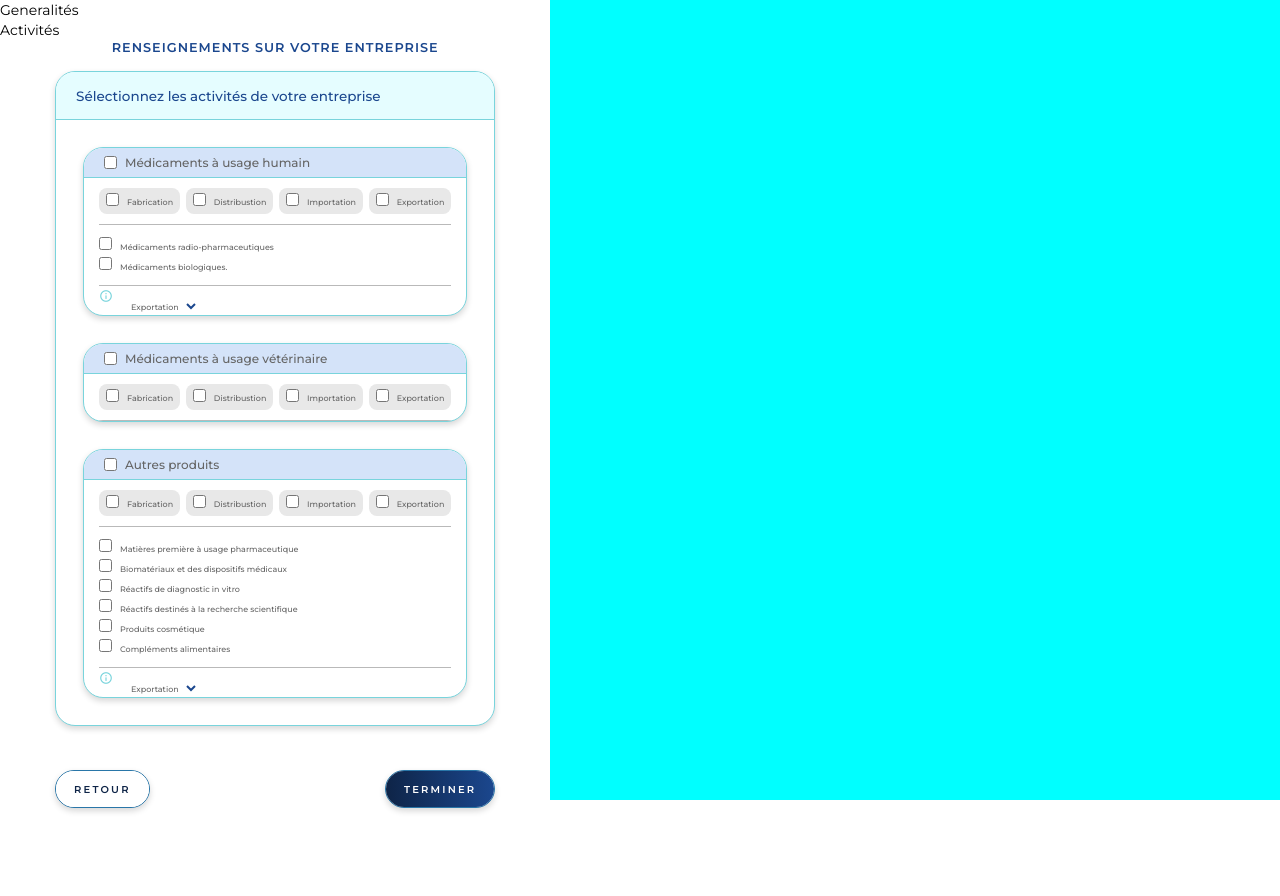
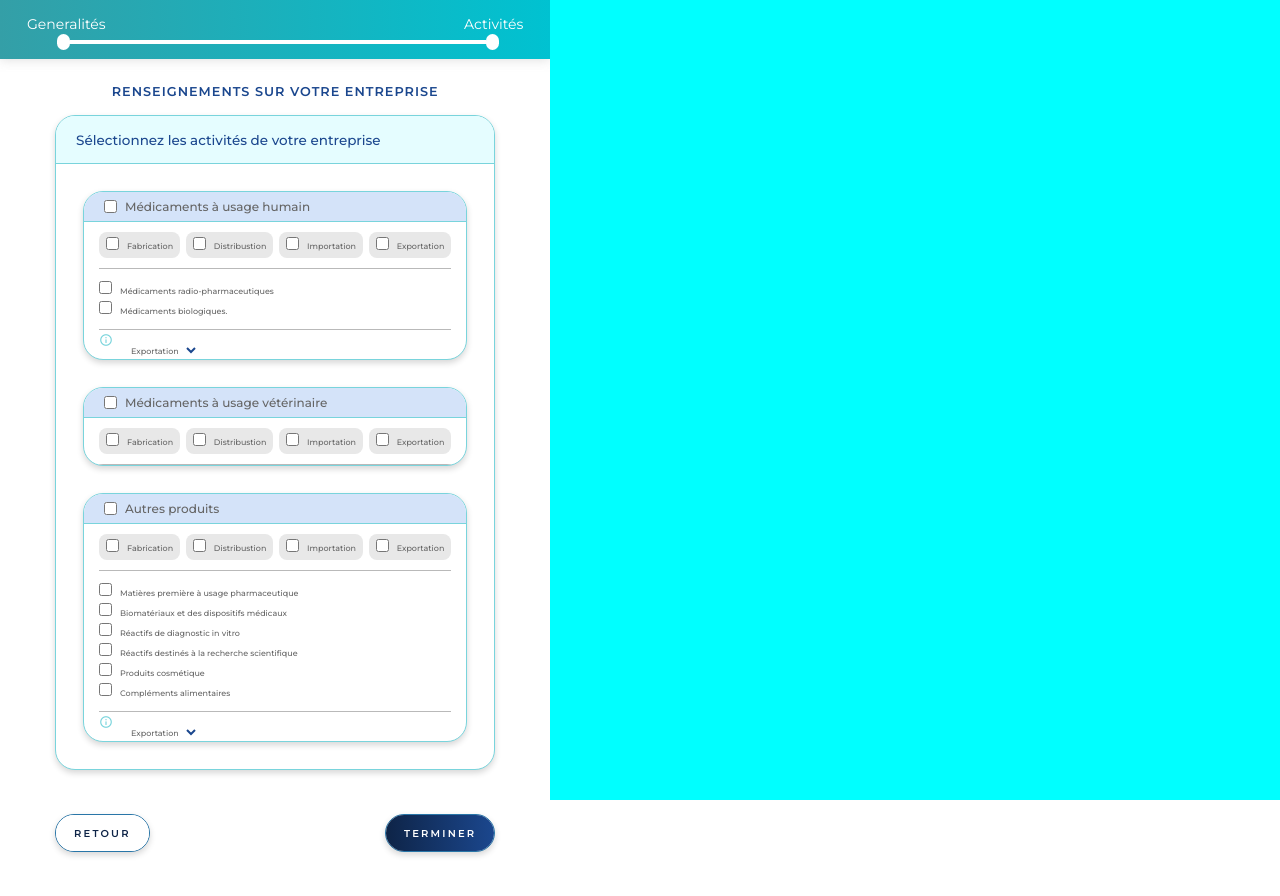
Before and after one commit to Hazix00/e-services-front, an Angular app: page /account/register-informations/activities in a window 1280 px wide. Shown: the top 896 px of the page. Built offline with nearby package versions, Linux system fonts and the light colour scheme.

Commit message:
generalities and activities progress bar done

```diff
--- a/src/app/pages/account/register-informations/activities/activities.component.html
+++ b/src/app/pages/account/register-informations/activities/activities.component.html
@@ -1,6 +1,14 @@
 <div class="registration-progress">
-  <div class="active-step">Generalités</div>
-  <div class="active-step">Activités</div>
+  <div fxLayout="row" fxLayoutAlign="space-between none">
+    <div class="active-step">Generalités</div>
+    <div class="active-step">Activités</div>
+  </div>
+  <div class="bar" fxLayout="row" fxLayoutAlign="center center">
+    <div class="circle"></div>
+    <div fxFlex="47" class="rectangle"></div>
+    <div fxFlex="47" class="rectangle"></div>
+    <div class="circle"></div>
+  </div>
 </div>
 
 <div class="register-container">
@@ -136,7 +144,9 @@
                 <div>
                   <mat-icon>info_outline</mat-icon>
                   <label for="">Exportation</label>
-                  <select ></select>
+                  <select>
+                    <option value="gr"><span class="fi fi-gr fis"></span></option>
+                  </select>
                 </div>
               </div>
             </div>
--- a/src/app/pages/account/register-informations/activities/activities.component.scss
+++ b/src/app/pages/account/register-informations/activities/activities.component.scss
@@ -1,6 +1,7 @@
 @import '../../../../../scss/mixins';
 @import '../../../../../scss/variables';
 @import '../../registration/register/register.component.scss';
+@import '../generalities/generalities.component.scss';
 
 
 .register-container {
--- a/src/app/pages/account/register-informations/generalities/generalities.component.html
+++ b/src/app/pages/account/register-informations/generalities/generalities.component.html
@@ -1,6 +1,14 @@
 <div class="registration-progress">
-  <div class="active-step">Generalités</div>
-  <div class="active-step">Activités</div>
+  <div fxLayout="row" fxLayoutAlign="space-between none">
+    <div class="active-step">Generalités</div>
+    <div class="active-step">Activités</div>
+  </div>
+  <div class="bar" fxLayout="row" fxLayoutAlign="center center">
+    <div class="circle"></div>
+    <div fxFlex="47" class="rectangle"></div>
+    <div fxFlex="47" class="rectangle inactive"></div>
+    <div class="circle inactive"></div>
+  </div>
 </div>
 
 <div class="register-container">
--- a/src/app/pages/account/register-informations/generalities/generalities.component.scss
+++ b/src/app/pages/account/register-informations/generalities/generalities.component.scss
@@ -1,6 +1,29 @@
+@import '/src/scss/variables';
 @import '../../registration/login/login.component.scss';
-@import '../../registration/register/register.component.scss'
+@import '../../registration/register/register.component.scss';
 
-// .form-container {
-//   width: 70%;
-// }
+
+.registration-progress {
+  margin-bottom: 25px;
+  padding: 14px 27px 9px 27px;
+  color: #fff;
+  background: transparent linear-gradient(270deg, $unnamed-color-00c2d1 0%, $unnamed-color-349fa7 100%) 0% 0% no-repeat padding-box;
+  box-shadow: 0px 0px 11px #9E9E9E61;
+
+  .bar {
+    padding: 0 24px 0 30px;
+  }
+  .circle {
+    width: 16px;
+    height: 16px;
+    background-color: #fff;
+    border-radius: 50px;
+  }
+  .rectangle {
+    height: 4px;
+    background-color: #fff;
+  }
+  .inactive {
+    background-color: #73D9E1;
+  }
+}
```
